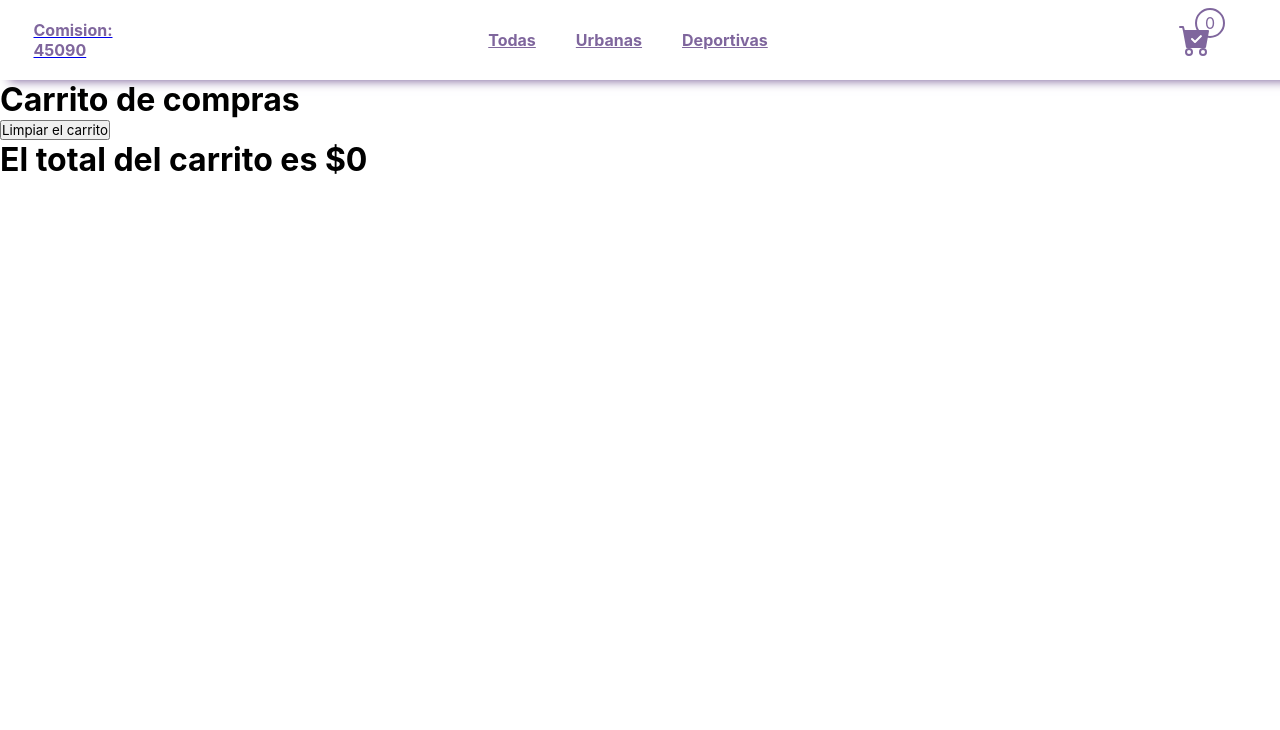
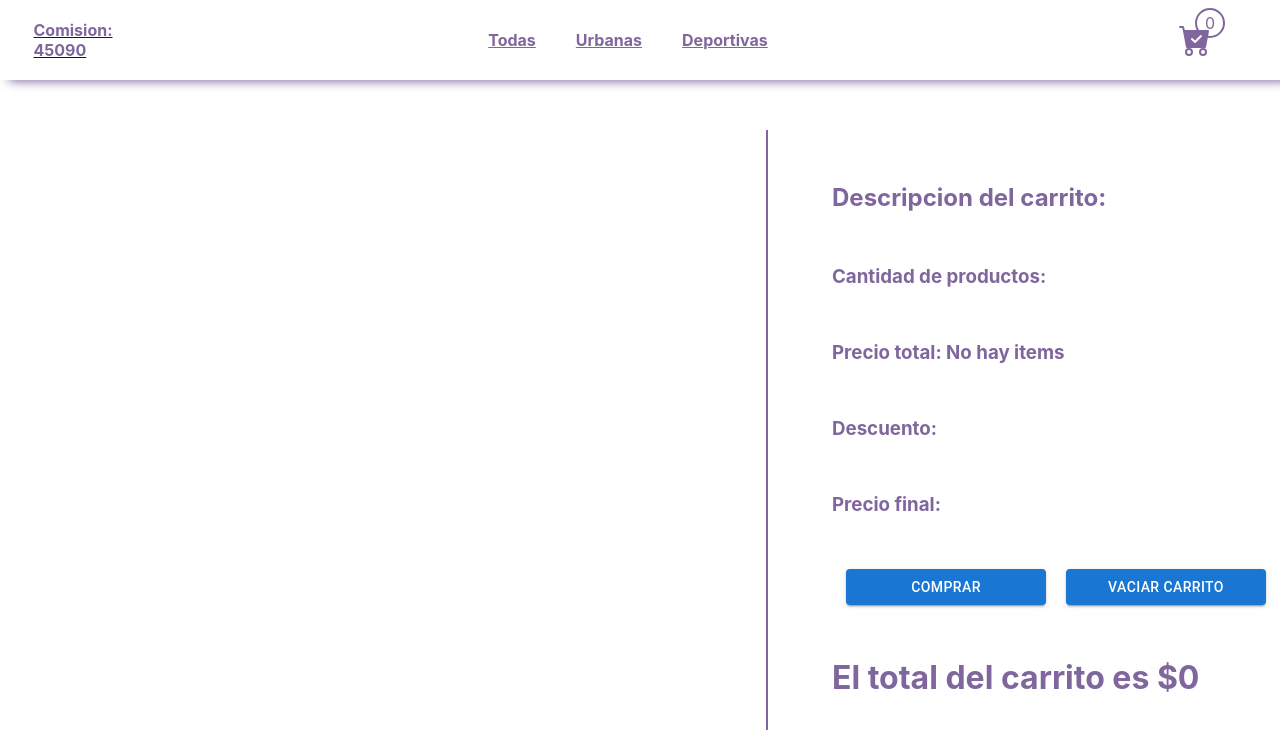
Before and after one commit to jorgeduje/coder-45090, a React (Create React App) app: page /cart in a window 1280 px wide. Shown: the top 730 px of the page. Built offline with nearby package versions, Linux system fonts and the light colour scheme.

Commit message:
Se adaptaron estilos a la pagina en general

```diff
--- /dev/null
+++ b/src/components/Cart/Cart.css
@@ -0,0 +1,73 @@
+.cart-container{
+    width: 100%;
+    padding: 50px 0;
+    min-height: 90vh;
+    display: flex;
+    justify-content: space-between;
+    /* align-items: center; */
+}
+
+.container-items{
+    width: 60%;
+    display: flex;
+    flex-direction: column;
+    justify-content: center;
+    flex-direction: column;
+    align-items: center;
+    gap: 50px;
+    border-right: 2px solid #7F669D;
+    padding: 0 40px;
+}
+
+.cart-info{
+    width: 35%;
+    display: flex;
+    flex-direction: column;
+    justify-content: space-evenly;
+    color: #7F669D;
+}
+.btn-cart{
+    display: flex;
+    width: 100%;
+    gap: 20px;
+    justify-content: center;
+}
+
+.btn-cart > button {
+    width: 200px;
+}
+
+.cart-item{
+    width: 100%;
+    display: flex;
+    justify-content: space-between;
+    height: 100px;
+    align-items: center;
+    /* border: 1px solid #7F669D; */
+    box-shadow: 0px 2px 5px 0px #7F669D;
+    border-radius: 10px;
+    padding: 0 10px;
+
+}
+
+.cart-item > img{
+    width: 10%;
+    height: 80px;
+    object-fit: cover;
+}
+
+/* Aca la tarjeta */
+.cart-item-info{
+    width: 80%;
+    height: 100px;
+    display: flex;
+    justify-content: space-between;
+    align-items: center;
+    color: #7F669D;
+
+
+}
+
+.cart-item-info > h2{
+    font-family: monospace;
+}
--- a/src/components/Cart/Cart.jsx
+++ b/src/components/Cart/Cart.jsx
@@ -1,33 +1,57 @@
+import { Button } from "@mui/material";
+import { useContext } from "react";
+import { CartContext } from "../../context/CartContext";
+import "./Cart.css";
 
-import { useContext } from "react"
-import { CartContext } from "../../context/CartContext";
+const Cart = () => {
+  const { cart, clearCart, deleteProductById, getTotalPrice } =
+    useContext(CartContext);
 
-const Cart = ()=>{
+  console.log(cart);
 
-    const { cart, clearCart, deleteProductById, getTotalPrice } = useContext( CartContext )
+  return (
+    <div className="cart-container">
+      <div className="container-items">
+        {cart.map((item) => {
+          return (
+            <div key={item.id} className="cart-item">
+              <img src={item.img} alt="" />
+              <div className="cart-item-info">
+                <h2>{item.name}</h2>
+                <h2>${item.price}.-</h2>
+                <h2>Unidades: {item.quantity}</h2>
+              </div>
+              <Button
+                variant="contained"
+                onClick={() => deleteProductById(item.id)}
+              >
+                Quitar
+              </Button>
+            </div>
+          );
+        })}
+      </div>
 
-    console.log(cart)
+      <div className="cart-info">
+        <h2>Descripcion del carrito:</h2>
+        <h3>Cantidad de productos: </h3>
+        <h3>
+          Precio total: {getTotalPrice() > 0 ? getTotalPrice() : "No hay items"}
+        </h3>
+        <h3>Descuento: </h3>
+        <h3>Precio final: </h3>
 
-    return(
-        <div>
-           <h1>Carrito de compras</h1>
+        <div className="btn-cart">
+          <Button variant="contained">Comprar</Button>
+          <Button onClick={() => clearCart()} variant="contained">
+            Vaciar carrito
+          </Button>
+        </div>
 
-           {
-            cart.map( item => {
-                return <div key={item.id} style={{border: "2px solid black"}}>
-                    <h3>nombre: {item.title}</h3>
-                    <h3>precio: {item.price}</h3>
-                    <h3>cantidad: {item.quantity}</h3>
-                    <button onClick={()=> deleteProductById(item.id)}>Quitar del carrito</button>
-                </div>
-            })
-           }
-
-           <button onClick={clearCart}>Limpiar el carrito</button>
-
-           <h1>El total del carrito es ${getTotalPrice()}</h1>
-        </div>
-    )
-}
+        <h1>El total del carrito es ${getTotalPrice()}</h1>
+      </div>
+    </div>
+  );
+};
 
 export default Cart;
--- a/src/components/ItemCount/ItemCount.jsx
+++ b/src/components/ItemCount/ItemCount.jsx
@@ -1,3 +1,4 @@
+import { Button } from "@mui/material";
 import { useEffect, useState } from "react";
 
 const ItemCount = ({ stock, initial=1, onAdd }) => {
@@ -20,15 +21,20 @@ const ItemCount = ({ stock, initial=1, onAdd }) => {
   };
 
   return (
-    <div>
-      <h1>{contador}</h1>
-
-      <button onClick={sumar}>Sumar</button>
-      <button onClick={restar}>Restar</button>
-      <button onClick={() => onAdd(contador)}>
-        Agregar Al carrito
-      </button>
+    <div className="container-btn">
+    <h2>Cantidad: {contador}</h2>
+    <div className="btns">
+      <Button variant="outlined" onClick={sumar}>
+        +
+      </Button>
+      <Button variant="contained" onClick={() => onAdd(contador)}>
+        agregar al carrito
+      </Button>
+      <Button variant="outlined" onClick={restar}>
+        -
+      </Button>
     </div>
+  </div>
   );
 };
 
--- a/src/components/ItemDetail/ItemDetail.jsx
+++ b/src/components/ItemDetail/ItemDetail.jsx
@@ -1,7 +1,7 @@
 import React, { useContext } from "react";
 import { CartContext } from "../../context/CartContext";
 import ItemCount from "../ItemCount/ItemCount";
-
+import styles from "./ItemDetail.module.css"
 const ItemDetail = ({ product }) => {
 
   const { addToCart, getQuantityById } = useContext( CartContext )
@@ -21,17 +21,18 @@ const ItemDetail = ({ product }) => {
   console.log(quantity)
 
   return (
-    <div>
-      <div style={{ paddingBottom: "100px" }}>
-        <h1>{product.title}</h1>
-        <h2>{product.price}</h2>
+    <div className={styles.containerItemDetail}>
+      <div className={styles.containerImage}>
+        <img src={product.img} alt="" />
       </div>
 
-      <ItemCount
-        stock={product.stock}
-        initial={ quantity }
-        onAdd={onAdd}
-      />
+      <div className={styles.containerDetail}>
+          <h2 style={{fontFamily: "monospace"}}><span style={{fontSize:"23px"}}>Nombre:</span> {product.name}</h2>
+          <h2 style={{fontFamily: "monospace"}}><span style={{fontSize:"23px"}}>Descripcion:</span> {product.description}</h2>
+          <h2 style={{fontFamily: "monospace"}}><span style={{fontSize:"23px"}}>Precio:</span> ${product.price}.-</h2>
+
+        <ItemCount onAdd={onAdd} stock={product.stock} initial={quantity} />
+      </div>
     </div>
   );
 };
--- /dev/null
+++ b/src/components/ItemDetail/ItemDetail.module.css
@@ -0,0 +1,30 @@
+
+.containerItemDetail{
+    width: 100%;
+    height: 400px;
+    display: flex;
+    justify-content: center;
+    align-items: center;
+    gap: 20px;
+}
+
+.containerImage{
+    width: 40%;
+    display: flex;
+    justify-content: center;
+}
+.containerImage > img{
+    width: 50%;
+    height: 300px;
+    object-fit: cover;
+}
+
+
+.containerDetail{
+    width: 60%;
+    display: flex;
+    justify-content: space-between;
+    flex-direction: column;
+    height: 300px;
+    color: #7F669D;
+}
--- a/src/components/Navbar/Navbar.css
+++ b/src/components/Navbar/Navbar.css
@@ -14,5 +14,5 @@
     list-style: none;
     color: #7F669D;
     font-weight: bold;
-    background-color: red;
+    font-size: 1.2rem;
 }
```
Also changed, not shown: src/components/ItemCount/ItemCount.css (added, +14 -0 lines).
